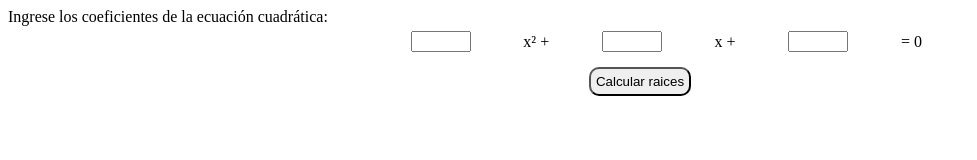
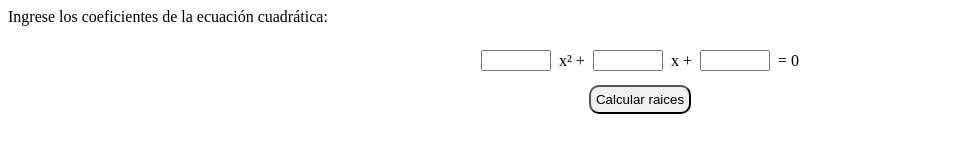
Before and after one commit to atn25042002/CompletacionCuadrados, a plain HTML site: page pages/raices.html in a window 1280 px wide. Shown: the whole page, without its empty margins (0-977 px from the left). Drawn offline with Linux system fonts and the light colour scheme.

Commit message:
Arreglando alineacion de coeficientes

```diff
--- a/css/content.css
+++ b/css/content.css
@@ -1,14 +1,17 @@
 #inputContent{
     display: flex;
     align-items: center;
-    justify-content: space-between;
-    padding: 5px 350px 5px 350px ;
+    justify-content: center;
+    padding: 20px 20px 0px 20px;
+}
+
+#inputContent label {
+  margin: 4px;
 }
 
 .coeficiente{
-    width: 60px;
-    margin-left: auto;
-    margin-right: auto;
+    margin: 4px;
+    width: 70px;
 }
 
 #botones{
```
Also changed, not shown: pages/raices.html (line endings or trailing spaces).
